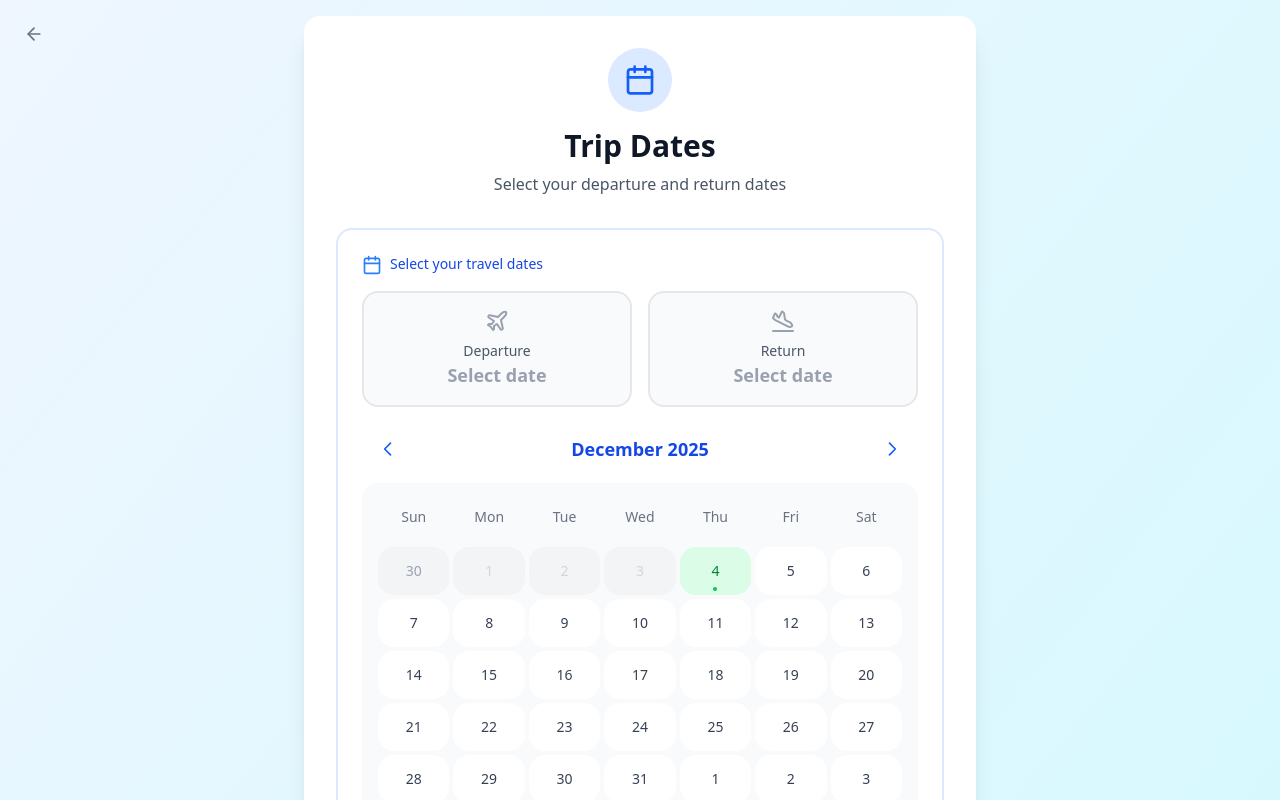
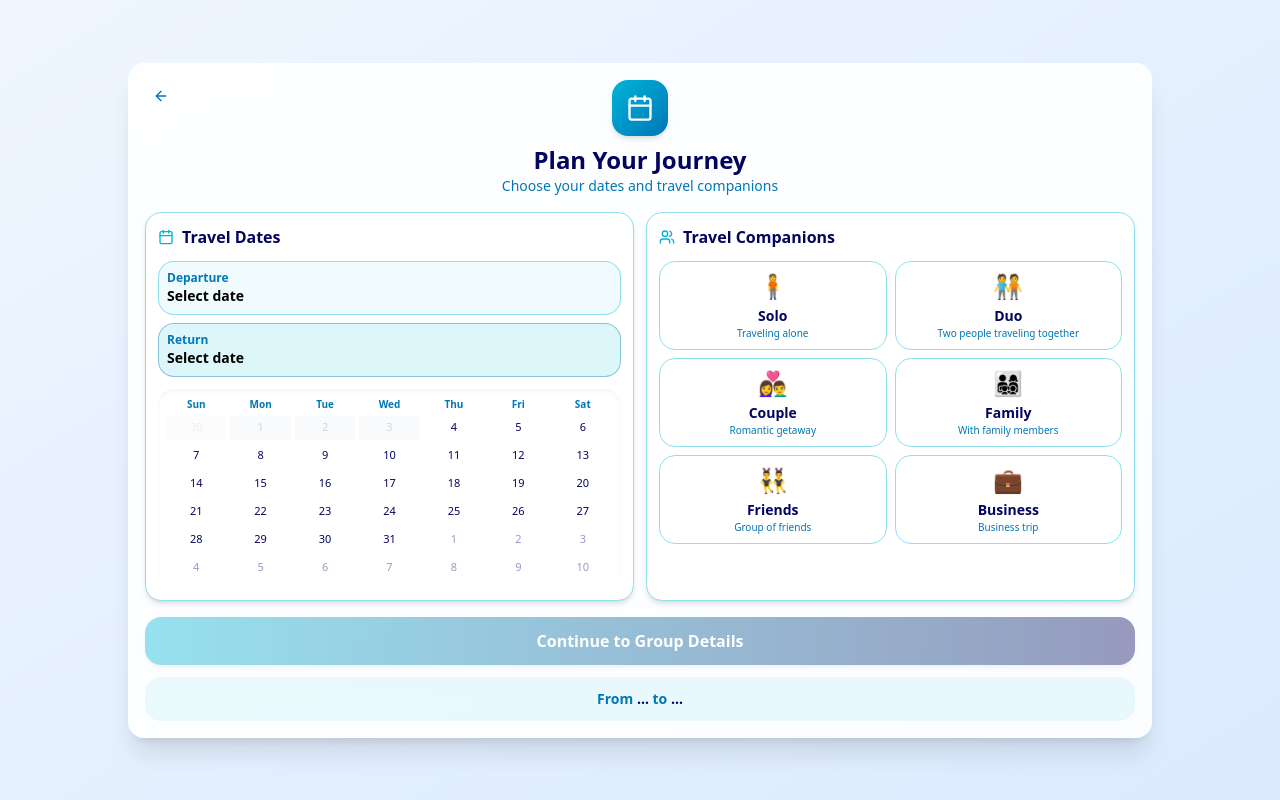
Before and after one commit to Sayan-Mondal2022/travAi, a Next.js app in the folder frontend/: page /trip/details in a window 1280 px wide. Shown: the top 800 px of the page. Built offline with nearby package versions, Linux system fonts and the light colour scheme; no server answers.

Commit message:
Resolved the Custom-itinerary bug

```diff
--- a/frontend/app/trip/details/page.js
+++ b/frontend/app/trip/details/page.js
@@ -3,7 +3,14 @@
 
 import { useState, useEffect } from "react";
 import { useRouter } from "next/navigation";
-import { Calendar, Users, ArrowLeft, Plane, PlaneLanding } from "lucide-react";
+import {
+  Calendar,
+  Users,
+  ArrowLeft,
+  Plane,
+  PlaneLanding,
+  Sparkles,
+} from "lucide-react";
 
 const TRAVEL_TYPES = [
   { id: "solo", label: "Solo", emoji: "🧍", description: "Traveling alone" },
@@ -48,28 +55,30 @@ export default function DetailsStep() {
   });
   const [selectedDates, setSelectedDates] = useState({
     start: null,
-    end: null
+    end: null,
   });
   const [currentMonth, setCurrentMonth] = useState(new Date());
 
   useEffect(() => {
-    // Load previous data from localStorage
     const savedData = localStorage.getItem("tripData");
     if (savedData) {
       const parsedData = JSON.parse(savedData);
       setFormData((prev) => ({ ...prev, ...parsedData }));
-
-      // Set selected dates if they exist
       if (parsedData.start_date) {
-        setSelectedDates(prev => ({ ...prev, start: new Date(parsedData.start_date) }));
+        setSelectedDates((prev) => ({
+          ...prev,
+          start: new Date(parsedData.start_date),
+        }));
       }
       if (parsedData.end_date) {
-        setSelectedDates(prev => ({ ...prev, end: new Date(parsedData.end_date) }));
+        setSelectedDates((prev) => ({
+          ...prev,
+          end: new Date(parsedData.end_date),
+        }));
       }
     }
   }, []);
 
-  // Generate calendar for current month
   const generateCalendar = () => {
     const year = currentMonth.getFullYear();
     const month = currentMonth.getMonth();
@@ -77,35 +86,39 @@ export default function DetailsStep() {
     const lastDay = new Date(year, month + 1, 0);
     const days = [];
 
-    // Add days from previous month to fill the first week
     const firstDayOfWeek = firstDay.getDay();
     for (let i = firstDayOfWeek - 1; i >= 0; i--) {
       const date = new Date(year, month, -i);
-      days.push({ date, isCurrentMonth: false, isPast: date < new Date().setHours(0, 0, 0, 0) });
+      days.push({
+        date,
+        isCurrentMonth: false,
+        isPast: date < new Date().setHours(0, 0, 0, 0),
+      });
     }
 
-    // Add days of current month
     const currentDate = new Date(firstDay);
     while (currentDate <= lastDay) {
       const isPast = currentDate < new Date().setHours(0, 0, 0, 0);
       days.push({
         date: new Date(currentDate),
         isCurrentMonth: true,
-        isPast
+        isPast,
       });
       currentDate.setDate(currentDate.getDate() + 1);
     }
 
-    // Add days from next month to fill the last week (up to 6 rows)
-    const totalCells = 42; // 6 rows × 7 days
+    const totalCells = 42;
     const nextMonth = new Date(year, month + 1, 1);
     while (days.length < totalCells) {
       const date = new Date(nextMonth);
-      date.setDate(nextMonth.getDate() + (days.length - (firstDayOfWeek + lastDay.getDate())));
+      date.setDate(
+        nextMonth.getDate() +
+          (days.length - (firstDayOfWeek + lastDay.getDate()))
+      );
       days.push({
         date,
         isCurrentMonth: false,
-        isPast: false
+        isPast: false,
       });
     }
 
@@ -118,28 +131,25 @@ export default function DetailsStep() {
     const newDate = day.date;
 
     if (!selectedDates.start || (selectedDates.start && selectedDates.end)) {
-      // Start new selection
       setSelectedDates({ start: newDate, end: null });
-      setFormData(prev => ({
+      setFormData((prev) => ({
         ...prev,
-        start_date: newDate.toISOString().split('T')[0],
-        end_date: ""
+        start_date: newDate.toISOString().split("T")[0],
+        end_date: "",
       }));
     } else if (selectedDates.start && !selectedDates.end) {
-      // Select end date
       if (newDate > selectedDates.start) {
-        setSelectedDates(prev => ({ ...prev, end: newDate }));
-        setFormData(prev => ({
+        setSelectedDates((prev) => ({ ...prev, end: newDate }));
+        setFormData((prev) => ({
           ...prev,
-          end_date: newDate.toISOString().split('T')[0]
+          end_date: newDate.toISOString().split("T")[0],
         }));
       } else {
-        // If selected date is before start date, swap them
         setSelectedDates({ start: newDate, end: selectedDates.start });
-        setFormData(prev => ({
+        setFormData((prev) => ({
           ...prev,
-          start_date: newDate.toISOString().split('T')[0],
-          end_date: selectedDates.start.toISOString().split('T')[0]
+          start_date: newDate.toISOString().split("T")[0],
+          end_date: selectedDates.start.toISOString().split("T")[0],
         }));
       }
     }
@@ -147,8 +157,8 @@ export default function DetailsStep() {
 
   const getDurationDays = () => {
     if (selectedDates.start && selectedDates.end) {
-      const diffTime = Math.abs(selectedDates.end - selectedDates.start);
-      return Math.ceil(diffTime / (1000 * 60 * 60 * 24)) + 1;
+      const diff = Math.abs(selectedDates.end - selectedDates.start);
+      return Math.ceil(diff / (1000 * 60 * 60 * 24)) + 1;
     }
     return 0;
   };
@@ -158,24 +168,22 @@ export default function DetailsStep() {
     return date >= selectedDates.start && date <= selectedDates.end;
   };
 
-  const isStartDate = (date) => {
-    return selectedDates.start && date.toDateString() === selectedDates.start.toDateString();
-  };
+  const isStartDate = (date) =>
+    selectedDates.start &&
+    date.toDateString() === selectedDates.start.toDateString();
 
-  const isEndDate = (date) => {
-    return selectedDates.end && date.toDateString() === selectedDates.end.toDateString();
-  };
+  const isEndDate = (date) =>
+    selectedDates.end &&
+    date.toDateString() === selectedDates.end.toDateString();
 
   const handleSubmit = (e) => {
     e.preventDefault();
 
-    // Validate required fields
-    if (!formData.start_date || !formData.end_date || !formData.travel_type) {
-      alert("Please select both departure and return dates, and travel type");
+    if (!formData.start_date && !formData.end_date && !formData.travel_type) {
+      alert("Please select both dates and travel type");
       return;
     }
 
-    // Save updated data
     const allData = {
       ...JSON.parse(localStorage.getItem("tripData") || "{}"),
       ...formData,
@@ -183,263 +191,162 @@ export default function DetailsStep() {
     };
     localStorage.setItem("tripData", JSON.stringify(allData));
 
-    // Route to next step
     router.push("/trip/group-details");
-  };
-
-  const handleInputChange = (e) => {
-    setFormData((prev) => ({
-      ...prev,
-      [e.target.name]: e.target.value,
-    }));
-  };
-
-  const handleBack = () => {
-    router.back();
   };
 
   const calendarDays = generateCalendar();
   const duration = getDurationDays();
 
   return (
-    <div className="min-h-screen bg-gradient-to-br from-blue-50 to-cyan-100 flex items-center justify-center p-4">
-      <div className="bg-white rounded-2xl shadow-xl p-8 w-full max-w-2xl">
+    <div className="min-h-screen bg-gradient-to-br from-blue-50 to-blue-100 flex items-center justify-center p-2 overflow-hidden">
+      <div className="bg-white/90 backdrop-blur-xl rounded-2xl shadow-xl p-4 w-full max-w-5xl border border-white/30">
         {/* Header */}
-        <div className="text-center mb-8">
+        <div className="text-center mb-4 relative">
           <button
-            onClick={handleBack}
-            className="absolute left-4 top-4 p-2 text-gray-500 hover:text-gray-700 hover:bg-gray-100 rounded-full transition-all duration-200 cursor-pointer"
+            onClick={() => router.back()}
+            className="absolute left-0 top-0 p-2 rounded-2xl text-[#0077b6]"
           >
-            <ArrowLeft className="w-5 h-5" />
+            <ArrowLeft className="w-4 h-4" />
           </button>
 
-          <div className="w-16 h-16 bg-blue-100 rounded-full flex items-center justify-center mx-auto mb-4 transform transition-all duration-300 hover:scale-110">
-            <Calendar className="w-8 h-8 text-blue-600" />
-          </div>
-          <h1 className="text-3xl font-bold text-gray-900 mb-2 transform transition-all duration-300">
-            Trip Dates
-          </h1>
-          <p className="text-gray-600 transition-all duration-300">Select your departure and return dates</p>
+          <div className="w-14 h-14 rounded-2xl mx-auto mb-2 flex items-center justify-center bg-gradient-to-br from-[#00b4d8] to-[#0077b6] shadow-md">
+            <Calendar className="w-7 h-7 text-white" />
           </div>
 
-        <form onSubmit={handleSubmit} className="space-y-6">
-          {/* Calendar Section */}
-          <div className="bg-white rounded-2xl p-6 border-2 border-blue-100 transform transition-all duration-300 hover:shadow-lg">
-            <label className="block text-sm font-medium text-blue-700 mb-4">
-              <Calendar className="w-5 h-5 inline mr-2 text-blue-500 transition-transform duration-300 hover:scale-110" />
-              Select your travel dates
+          <h1 className="text-2xl font-bold text-[#03045e]">Plan Your Journey</h1>
+          <p className="text-sm text-[#0077b6]">Choose your dates and travel companions</p>
+        </div>
+
+        <form onSubmit={handleSubmit} className="space-y-4">
+          <div className="grid grid-cols-2 gap-3">
+            {/* Calendar Panel */}
+            <div className="rounded-2xl p-3 bg-white border border-[#90e0ef] shadow-md">
+              <label className="flex items-center gap-2 text-base font-bold text-[#03045e] mb-3">
+                <Calendar className="w-4 h-4 text-[#00b4d8]" />
+                Travel Dates
               </label>
 
-            {/* Selected Dates Summary */}
-            <div className="grid grid-cols-2 gap-4 mb-6">
-              <div className={`text-center p-4 rounded-2xl border-2 transition-all duration-300 ${
-                selectedDates.start ? 'border-green-500 bg-green-50' : 'border-gray-200 bg-gray-50'
-              }`}>
-                <Plane className={`w-6 h-6 mx-auto mb-2 ${
-                  selectedDates.start ? 'text-green-600' : 'text-gray-400'
-                }`} />
-                <div className="text-sm font-medium text-gray-600">Departure</div>
-                <div className={`text-lg font-bold ${
-                  selectedDates.start ? 'text-green-700' : 'text-gray-400'
-                }`}>
+              {/* Selected Dates */}
+              <div className="space-y-2 mb-3">
+                <div className="p-2 rounded-2xl border border-[#00b4d8]/40 bg-[#caf0f8]/30">
+                  <div className="text-xs font-semibold text-[#0077b6]">
+                    Departure
+                  </div>
+                  <div className="text-sm font-bold">
                     {selectedDates.start
-                    ? selectedDates.start.toLocaleDateString('en-US', {
-                        weekday: 'short',
-                        month: 'short',
-                        day: 'numeric'
-                      })
-                    : 'Select date'
-                  }
+                      ? selectedDates.start.toLocaleDateString()
+                      : "Select date"}
                   </div>
                 </div>
-
-              <div className={`text-center p-4 rounded-2xl border-2 transition-all duration-300 ${
-                selectedDates.end ? 'border-purple-500 bg-purple-50' : 'border-gray-200 bg-gray-50'
-              }`}>
-                <PlaneLanding className={`w-6 h-6 mx-auto mb-2 ${
-                  selectedDates.end ? 'text-purple-600' : 'text-gray-400'
-                }`} />
-                <div className="text-sm font-medium text-gray-600">Return</div>
-                <div className={`text-lg font-bold ${
-                  selectedDates.end ? 'text-purple-700' : 'text-gray-400'
-                }`}>
+                <div className="p-2 rounded-2xl border border-[#0077b6]/40 bg-[#90e0ef]/30">
+                  <div className="text-xs font-semibold text-[#0077b6]">Return</div>
+                  <div className="text-sm font-bold">
                     {selectedDates.end
-                    ? selectedDates.end.toLocaleDateString('en-US', {
-                        weekday: 'short',
-                        month: 'short',
-                        day: 'numeric'
-                      })
-                    : 'Select date'
-                  }
+                      ? selectedDates.end.toLocaleDateString()
+                      : "Select date"}
                   </div>
                 </div>
               </div>
 
-            {/* Duration Display */}
+              {/* Duration */}
               {duration > 0 && (
-              <div className="text-center mb-6 p-3 bg-blue-50 rounded-2xl border border-blue-200">
-                <div className="text-lg font-semibold text-blue-700">
-                  Trip Duration: <span className="text-2xl">{duration}</span> {duration === 1 ? 'day' : 'days'}
-                </div>
+                <div className="text-center mb-3 p-2 rounded-2xl bg-gradient-to-r from-[#00b4d8] to-[#03045e] text-white text-sm font-bold shadow-md">
+                  {duration} Days Trip
                 </div>
               )}
 
-            {/* Calendar Header with Month Navigation */}
-            <div className="flex items-center justify-between mb-4 px-2">
-              <button
-                type="button"
-                onClick={() => setCurrentMonth(prev => new Date(prev.getFullYear(), prev.getMonth() - 1, 1))}
-                className="p-2 rounded-2xl hover:bg-blue-50 transition-all duration-200 hover:scale-110 cursor-pointer"
-              >
-                <svg className="w-5 h-5 text-blue-600" fill="none" stroke="currentColor" viewBox="0 0 24 24">
-                  <path strokeLinecap="round" strokeLinejoin="round" strokeWidth={2} d="M15 19l-7-7 7-7" />
-                </svg>
-              </button>
-
-              <div className="text-lg font-semibold text-blue-700 cursor-pointer">
-                {currentMonth.toLocaleDateString('en-US', { month: 'long', year: 'numeric' })}
-              </div>
-
-              <button
-                type="button"
-                onClick={() => setCurrentMonth(prev => new Date(prev.getFullYear(), prev.getMonth() + 1, 1))}
-                className="p-2 rounded-2xl hover:bg-blue-50 transition-all duration-200 hover:scale-110 cursor-pointer"
-              >
-                <svg className="w-5 h-5 text-blue-600" fill="none" stroke="currentColor" viewBox="0 0 24 24">
-                  <path strokeLinecap="round" strokeLinejoin="round" strokeWidth={2} d="M9 5l7 7-7 7" />
-                </svg>
-              </button>
-            </div>
-
-            {/* Calendar Grid */}
-<div className="bg-gray-50 rounded-2xl p-4">
-  <div className="grid grid-cols-7 gap-1 mb-3">
-    {['Sun', 'Mon', 'Tue', 'Wed', 'Thu', 'Fri', 'Sat'].map(day => (
-      <div key={day} className="text-center text-sm font-medium text-gray-500 py-2">
-        {day}
+              {/* Calendar */}
+              <div className="rounded-2xl bg-white p-2 shadow-inner">
+                <div className="grid grid-cols-7 gap-1 mb-1">
+                  {["Sun", "Mon", "Tue", "Wed", "Thu", "Fri", "Sat"].map((d) => (
+                    <div key={d} className="text-center text-[10px] font-bold text-[#0077b6]">
+                      {d}
                     </div>
                   ))}
                 </div>
 
                 <div className="grid grid-cols-7 gap-1">
-    {calendarDays.map((day, index) => {
-      const isSelected = isStartDate(day.date) || isEndDate(day.date);
-      const isInRange = isDateInRange(day.date);
-      const isToday = day.date.toDateString() === new Date().toDateString();
+                  {calendarDays.map((day, i) => {
+                    const isSel =
+                      isStartDate(day.date) || isEndDate(day.date);
+                    const inRange = isDateInRange(day.date);
 
                     return (
                       <button
-          key={index}
-          type="button"
+                        key={i}
+                        disabled={day.isPast}
                         onClick={() => handleDateSelect(day)}
-          disabled={day.isPast}
-          className={`
-            relative h-12 rounded-2xl text-sm font-medium transition-all duration-200 cursor-pointer
-            ${day.isPast
-              ? 'text-gray-300 cursor-not-allowed bg-gray-100'
-              : isSelected
-                ? 'bg-blue-600 text-white shadow-lg transform scale-105'
-                : isInRange
-                  ? 'bg-blue-100 text-blue-700'
-                  : isToday
-                    ? 'bg-green-100 text-green-700'
-                    : 'text-gray-700 bg-white hover:bg-blue-100 hover:text-blue-700'
-            }
-            ${!day.isCurrentMonth ? 'text-gray-400 bg-gray-50' : ''}
-          `}
+                        className={`h-6 text-[11px] rounded-lg transition ${
+                          day.isPast
+                            ? "text-gray-300 bg-gray-50"
+                            : isSel
+                            ? "bg-[#0077b6] text-white"
+                            : inRange
+                            ? "bg-[#caf0f8] text-[#03045e]"
+                            : "bg-white text-[#03045e] hover:bg-[#90e0ef]"
+                        } ${!day.isCurrentMonth && "opacity-40"}`}
                       >
                         {day.date.getDate()}
-          {isToday && !isSelected && (
-            <div className="absolute bottom-1 left-1/2 transform -translate-x-1/2 w-1 h-1 bg-green-500 rounded-2xl"></div>
-          )}
                       </button>
                     );
                   })}
                 </div>
               </div>
+            </div>
 
-            {/* Calendar Legend */}
-            <div className="flex justify-center space-x-4 mt-4 text-xs text-gray-500">
-              <div className="flex items-center">
-                <div className="w-3 h-3 bg-blue-600 rounded mr-1"></div>
-                Selected
+            {/* Travel Types Panel */}
+            <div className="rounded-2xl p-3 bg-white border border-[#90e0ef] shadow-md">
+              <label className="flex items-center gap-2 text-base font-bold text-[#03045e] mb-3">
+                <Users className="w-4 h-4 text-[#00b4d8]" />
+                Travel Companions
+              </label>
+
+              <div className="grid grid-cols-2 gap-2">
+                {TRAVEL_TYPES.map((t) => (
+                  <div
+                    key={t.id}
+                    onClick={() =>
+                      setFormData((prev) => ({ ...prev, travel_type: t.id }))
+                    }
+                    className={`p-2 rounded-2xl cursor-pointer border text-center transition ${
+                      formData.travel_type === t.id
+                        ? "border-[#0077b6] bg-[#caf0f8]/40 shadow-md"
+                        : "border-[#90e0ef] bg-white hover:bg-[#eefaff]"
+                    }`}
+                  >
+                    <div className="text-2xl mb-1">{t.emoji}</div>
+                    <div className="text-sm font-bold text-[#03045e]">
+                      {t.label}
                     </div>
-              <div className="flex items-center">
-                <div className="w-3 h-3 bg-blue-100 rounded mr-1"></div>
-                In range
+                    <div className="text-[10px] text-[#0077b6]">{t.description}</div>
                   </div>
-              <div className="flex items-center">
-                <div className="w-3 h-3 bg-green-100 rounded mr-1 border border-green-400"></div>
-                Today
+                ))}
               </div>
             </div>
           </div>
 
-          {/* Travel Type */}
-          <div className="bg-blue-50 rounded-2xl p-6 transform transition-all duration-300 hover:scale-[1.02]">
-            <label className="block text-sm font-medium text-blue-700 mb-4">
-              <Users className="w-5 h-5 inline mr-2 text-blue-500 transition-transform duration-300 hover:scale-110" />
-              Who&apos;s traveling?
-            </label>
-            <div className="grid grid-cols-2 gap-3">
-              {TRAVEL_TYPES.map((type) => (
-                <label
-                  key={type.id}
-                  className={`flex flex-col items-center p-4 border-2 rounded-2xl cursor-pointer transition-all duration-300 transform hover:scale-[1.02] ${
-                    formData.travel_type === type.id
-                      ? "border-blue-500 bg-white shadow-md scale-105 ring-2 ring-blue-200"
-                      : "border-gray-200 bg-white hover:border-blue-300 hover:shadow-lg"
-                  }`}
-                >
-                  <input
-                    type="radio"
-                    name="travel_type"
-                    value={type.id}
-                    checked={formData.travel_type === type.id}
-                    onChange={handleInputChange}
-                    required
-                    className="sr-only"
-                  />
-                  <span className="text-2xl mb-2 transition-transform duration-300 hover:scale-110">
-                    {type.emoji}
-                  </span>
-                  <span className="text-sm font-medium text-gray-900 text-center">
-                    {type.label}
-                  </span>
-                  <span className="text-xs text-gray-500 text-center mt-1">
-                    {type.description}
-                  </span>
-                </label>
-              ))}
-            </div>
-          </div>
-
-          {/* Navigation */}
-          <div className="pt-6">
+          {/* Submit Button */}
           <button
             type="submit"
-              className="w-full bg-blue-600 text-white py-4 px-6 rounded-2xl hover:bg-blue-700 hover:scale-105 active:scale-95 transition-all duration-300 font-semibold shadow-lg cursor-pointer disabled:opacity-50 disabled:cursor-not-allowed disabled:transform-none"
             disabled={!formData.start_date || !formData.end_date || !formData.travel_type}
+            className="w-full py-3 rounded-2xl text-white bg-gradient-to-r from-[#00b4d8] to-[#03045e] text-base font-bold shadow-md hover:opacity-90 disabled:opacity-40"
           >
-              Continue to Group Details →
+            Continue to Group Details
           </button>
-          </div>
         </form>
 
-        {/* Display selected locations */}
-        <div className="mt-6 p-4 bg-gray-100 rounded-2xl transform transition-all duration-300 hover:scale-[1.01]">
-          <p className="text-sm text-gray-600 text-center">
-            ✈️ From{" "}
-            <span className="font-semibold text-blue-600">
-              {JSON.parse(localStorage.getItem("tripData") || "{}")
-                .from_location || "..."}
+        {/* FROM → TO Summary */}
+        <div className="mt-3 p-3 rounded-2xl bg-[#caf0f8]/40 text-center text-sm">
+          <span className="font-semibold text-[#0077b6]">From</span>{" "}
+          <span className="font-bold text-[#03045e]">
+            {JSON.parse(localStorage.getItem("tripData") || "{}").from_location ||
+              "..."}
           </span>{" "}
-            to{" "}
-            <span className="font-semibold text-blue-600">
-              {JSON.parse(localStorage.getItem("tripData") || "{}")
-                .to_location || "..."}
+          <span className="font-semibold text-[#0077b6]">to</span>{" "}
+          <span className="font-bold text-[#03045e]">
+            {JSON.parse(localStorage.getItem("tripData") || "{}").to_location ||
+              "..."}
           </span>
-          </p>
         </div>
       </div>
     </div>
--- a/frontend/app/trip/itinerary/page.js
+++ b/frontend/app/trip/itinerary/page.js
@@ -163,7 +163,7 @@ export default function ItineraryPage() {
     setLoading(true);
 
     try {
-      const url = `${process.env.NEXT_PUBLIC_API_URL}/api/tour/itinerary/generate/`;
+      const url = `${process.env.NEXT_PUBLIC_API_URL}/api/tour/itinerary/custom/`;
 
       const payload = {
         destination,
--- a/frontend/app/trip/preferences/page.js
+++ b/frontend/app/trip/preferences/page.js
@@ -110,12 +110,12 @@ const TRAVEL_PREFERENCES = [
 
 // Budget ranges for different transport modes
 const BUDGET_RANGES = {
-  default: { min: 500, max: 10000, step: 500 },
-  flight: { min: 1500, max: 10000, step: 500 },
-  train: { min: 800, max: 10000, step: 500 },
-  car: { min: 600, max: 10000, step: 500 },
-  bike: { min: 300, max: 10000, step: 500 },
-  mixed: { min: 1000, max: 10000, step: 500 },
+  default: { min: 1500, step: 500 },
+  flight: { min: 3500, step: 500 },
+  train: { min: 1500, step: 500 },
+  car: { min: 1000, step: 500 },
+  bike: { min: 850, step: 500 },
+  mixed: { min: 2500, step: 500 },
 };
 
 export default function PreferencesStep() {
@@ -550,7 +550,6 @@ export default function PreferencesStep() {
                     value={formData.budget}
                     onChange={handleInputChange}
                     min={suggestedBudget || currentBudgetRange.min}
-                    max={currentBudgetRange.max}
                     className="w-full pl-10 pr-4 py-3 text-lg font-bold text-blue-600 border-2 border-blue-200 rounded-xl focus:border-blue-500 focus:ring-4 focus:ring-blue-100 transition-all duration-500 ease-out backdrop-blur-sm bg-white/50 hover:bg-white/80 hover:border-blue-300 hover:shadow-lg group"
                     placeholder="Enter your budget"
                   />
```
Also changed, not shown: 1 other file (tests, documents, lock files or other folders). Lines whose indentation alone changed are shown as unchanged.
